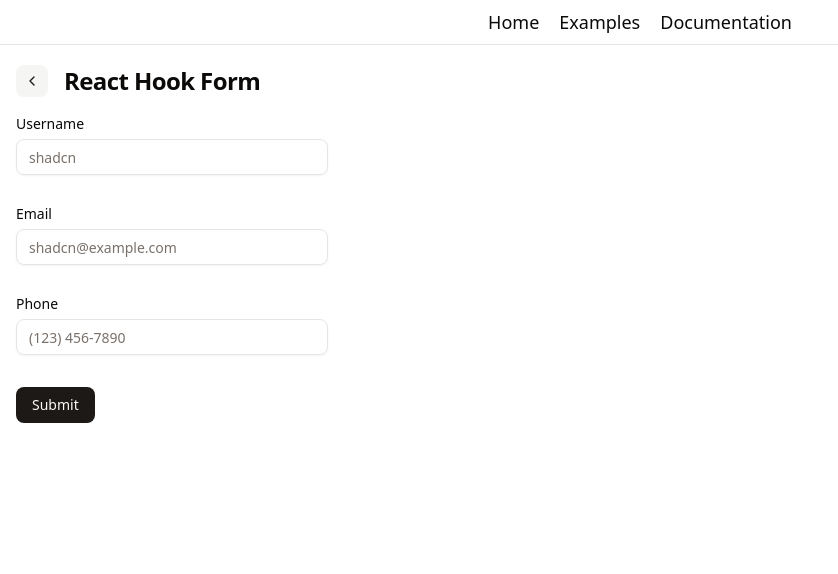
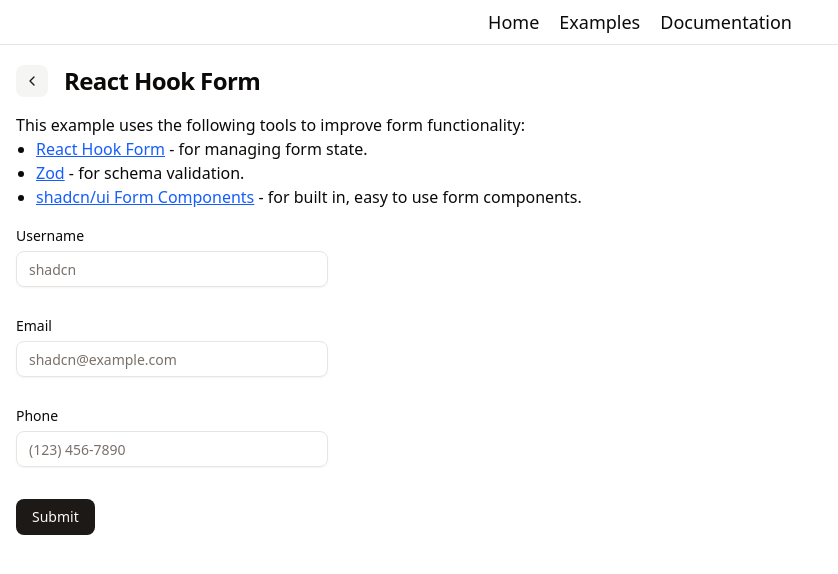
Before and after one commit to brhega/next-react-app, a Next.js app: page /examples/react-hook-form in a window 1280 px wide. Shown: the top 574 px of the page, without its empty margins (0-838 px from the left). Built offline with nearby package versions, Linux system fonts and the light colour scheme.

Commit message:
text for details

```diff
--- a/app/examples/react-hook-form/page.tsx
+++ b/app/examples/react-hook-form/page.tsx
@@ -59,6 +59,21 @@ export default function ProfileForm() {
             <h3 className="scroll-m-20 text-2xl font-semibold tracking-tight">
                 React Hook Form
             </h3>
+        </div>
+
+        <div className="my-4">
+            <p>This example uses the following tools to improve form functionality:</p>
+            <ul className="list-disc pl-5">
+                <li>
+                    <a href="https://react-hook-form.com/" target="_blank" className="text-blue-600 underline">React Hook Form</a> - for managing form state.
+                </li>
+                <li>
+                    <a href="https://zod.dev/" target="_blank" className="text-blue-600 underline">Zod</a> - for schema validation.
+                </li>
+                <li>
+                    <a href="https://ui.shadcn.com/docs/components/form" target="_blank" className="text-blue-600 underline">shadcn/ui Form Components</a> - for built in, easy to use form components.
+                </li>
+            </ul>
         </div>
 
         <div className="my-5 w-1/4">
@@ -126,7 +141,5 @@ export default function ProfileForm() {
                 </AlertDialogContent>
             </AlertDialog>
     </div>
-
-
   )
 }
```
